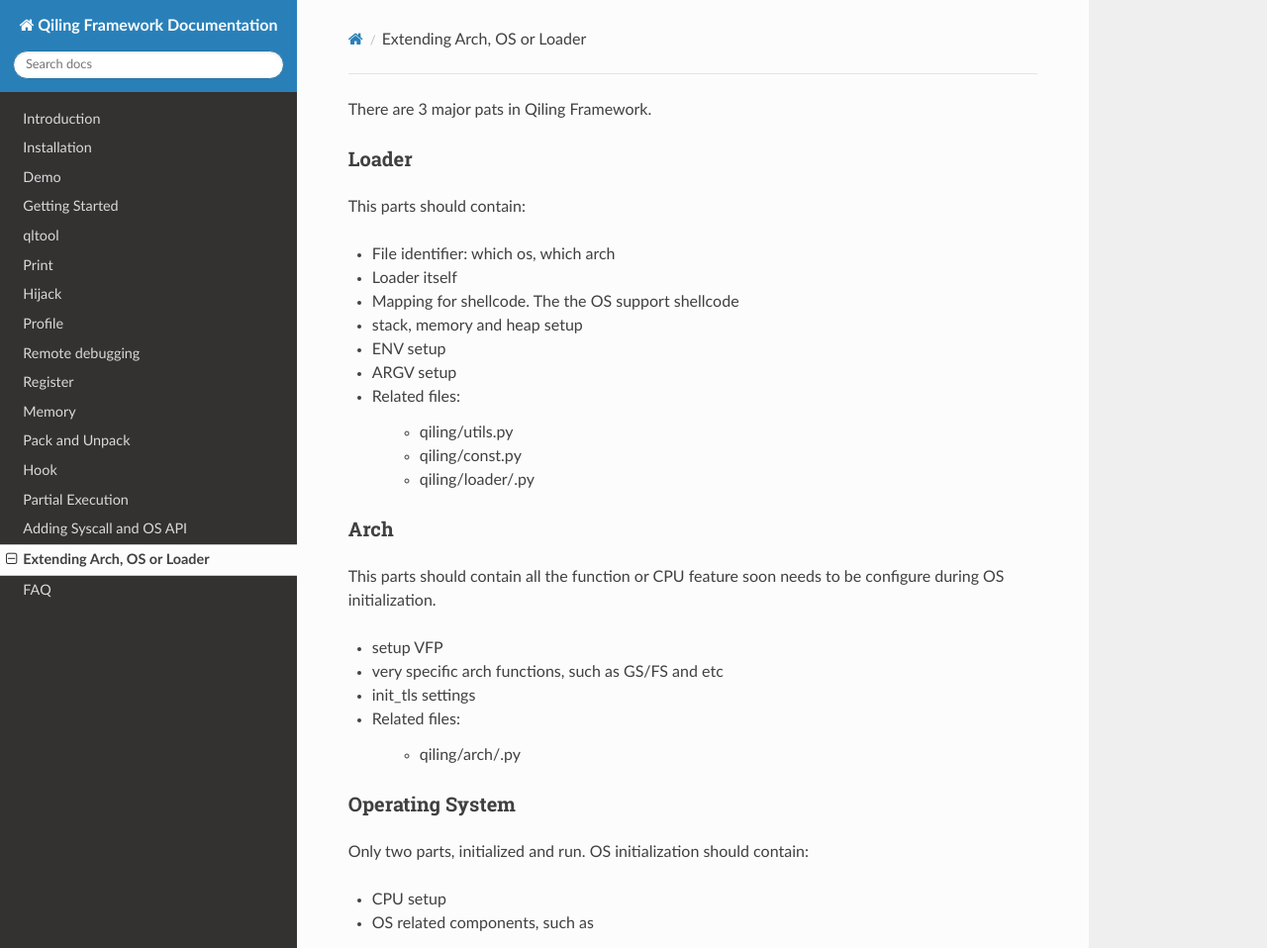
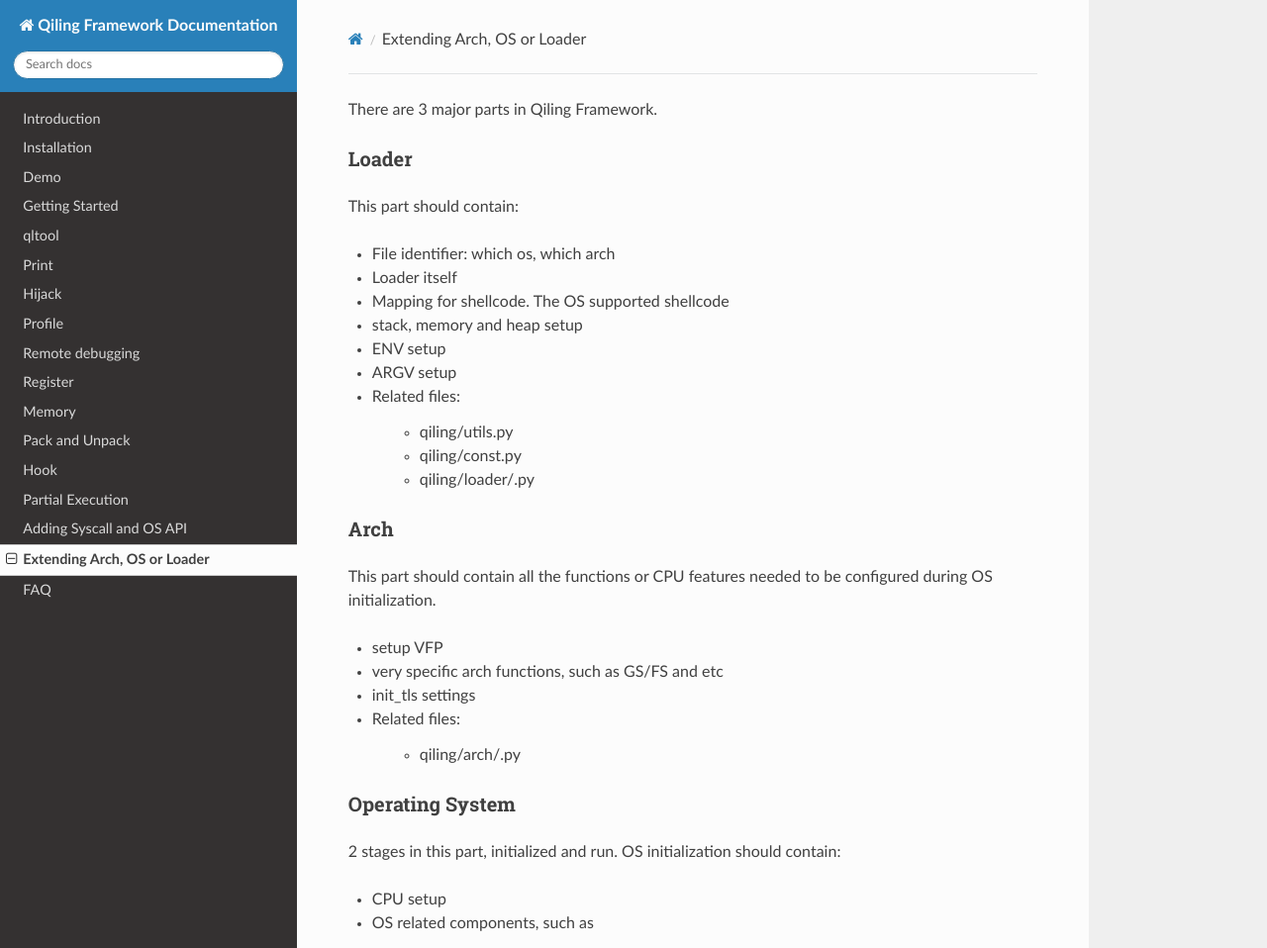
Before and after one commit to qilingframework/rtfd.io, an MkDocs documentation site: the page built from docs/extension.md, in a window 1280 px wide and 1302 px high. Shown: the top 958 px of the window at 99% size. Built offline with MkDocs 1.6.1, drawn with Linux system fonts in a browser that asks for light colours; nearby versions of some CDN libraries.

Commit message:
Update extension.md

```diff
--- a/docs/extension.md
+++ b/docs/extension.md
@@ -2,14 +2,14 @@
 title: How to add Loader, Architecture or Operating System into Qiling Framework
 ---
 
-There are 3 major pats in Qiling Framework.
+There are 3 major parts in Qiling Framework.
 
 ### Loader
-This parts should contain:
+This part should contain:
 
 - File identifier: which os, which arch
 - Loader itself
-- Mapping for shellcode. The the OS support shellcode
+- Mapping for shellcode. The OS supported shellcode
 - stack, memory and heap setup
 - ENV setup
 - ARGV setup
@@ -20,7 +20,7 @@ This parts should contain:
 > - qiling/loader/<loader>.py
 
 ### Arch
-This parts should contain all the function or CPU feature soon needs to be configure during OS initialization.
+This part should contain all the functions or CPU features needed to be configured during OS initialization.
 
 - setup VFP
 - very specific arch functions, such as GS/FS and etc
@@ -30,7 +30,7 @@ This parts should contain all the function or CPU feature soon needs to be confi
 > - qiling/arch/<arch>.py
 
 ### Operating System
-Only two parts, initialized and run. OS initialization should contain:
+2 stages in this part, initialized and run. OS initialization should contain:
 
 - CPU setup
 - OS related components, such as
```
